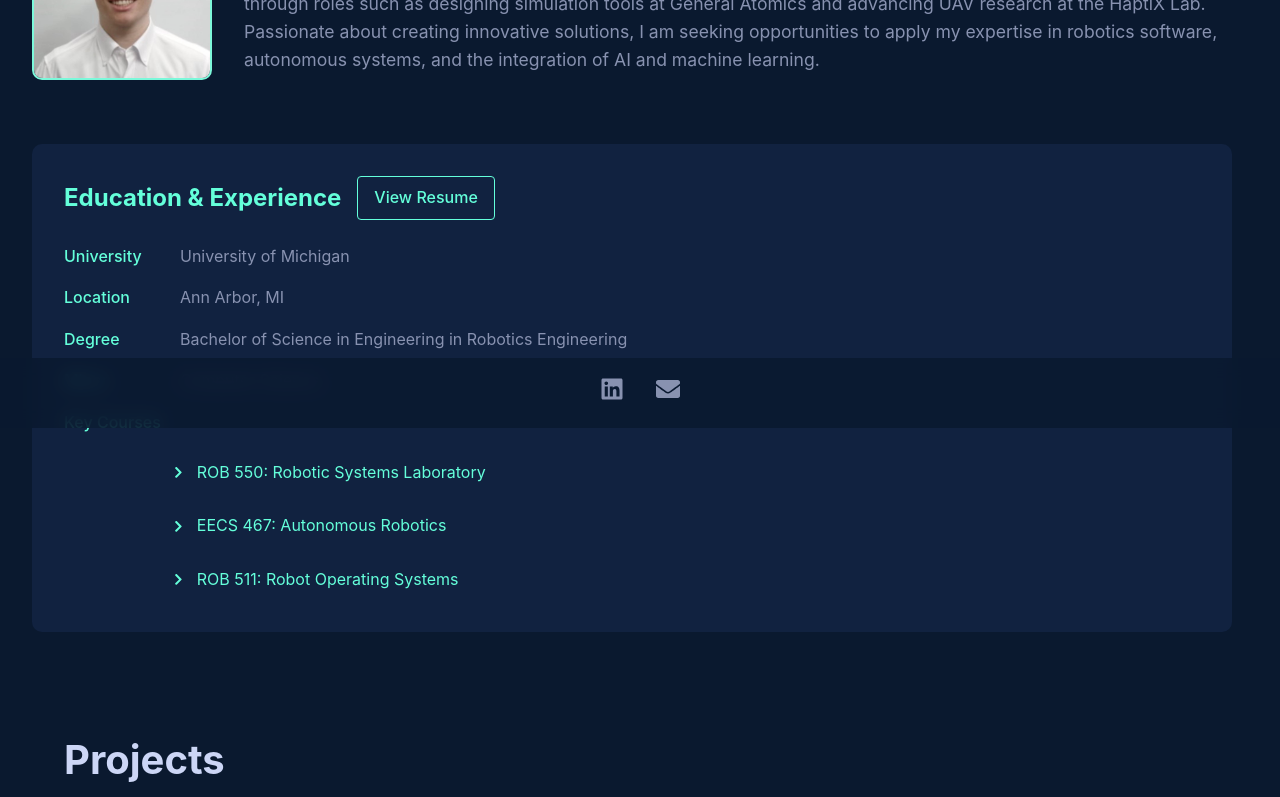
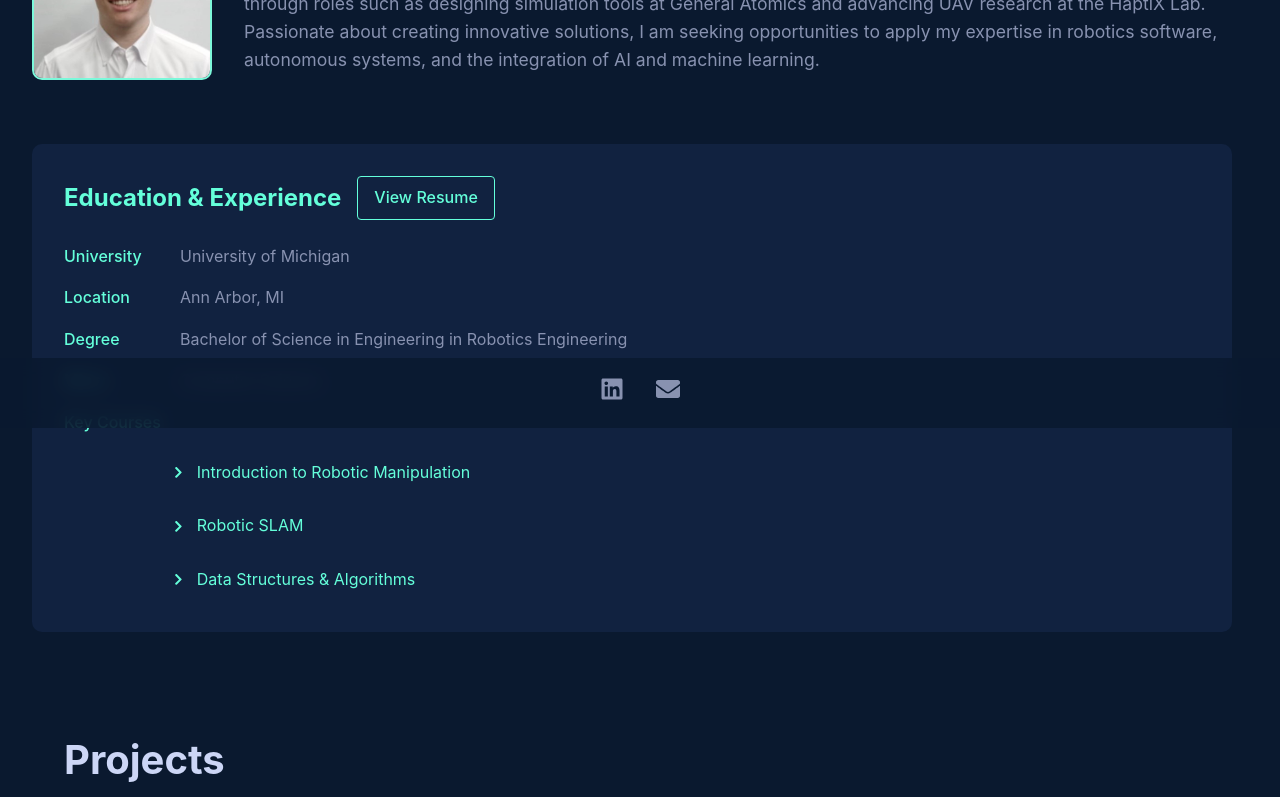
Before and after one commit to DarrenCleeman/Darren_Portfolio, a React (Vite) app: page / in a window 1280 px wide. Shown: the part 372-1169 px from the top of the page. Built offline with nearby package versions, Linux system fonts and the light colour scheme.

Commit message:
Restore: Original class information and descriptions

```diff
--- a/src/data/home.ts
+++ b/src/data/home.ts
@@ -20,16 +20,16 @@ export const homeContent: HomeContent = {
     minor: 'Computer Science',
     relevantCoursework: [
       {
-        name: 'ROB 550: Robotic Systems Laboratory',
-        description: 'Hands-on experience with robotic systems, including mobile robots, manipulation, and sensing.'
+        name: 'Introduction to Robotic Manipulation',
+        description: 'Introduction to Robotic Manipulation at the University of Michigan explores the principles of robotic manipulation, focusing on contact mechanics, perception, planning, and control strategies. The course emphasizes practical applications in unstructured environments, such as kitchens and offices, where uncertainty and decision-making are crucial. Students engage in simulations and hardware projects to develop autonomous systems capable of purposeful physical interactions.'
       },
       {
-        name: 'EECS 467: Autonomous Robotics',
-        description: 'Algorithms and techniques for robot perception, localization, mapping, and planning.'
+        name: 'Robotic SLAM',
+        description: 'Robotic SLAM at the University of Michigan focuses on developing autonomous navigation capabilities for mobile robots. Key topics include dead reckoning from odometry, sensor modeling of LIDAR and cameras, visual odometry, path planning, and simultaneous localization and mapping (SLAM).'
       },
       {
-        name: 'ROB 511: Robot Operating Systems',
-        description: 'Programming with ROS, including navigation, manipulation, and perception.'
+        name: 'Data Structures & Algorithms',
+        description: 'Data Structures and Algorithms at the University of Michigan introduces algorithm analysis and fundamental data structures, including lists, stacks, queues, priority queues, hash tables, binary trees, search trees, balanced trees, and graphs. The course covers searching and sorting algorithms, recursive algorithms, basic graph algorithms, and introduces greedy algorithms and divide-and-conquer strategies and more.'
       }
     ]
   }
```
